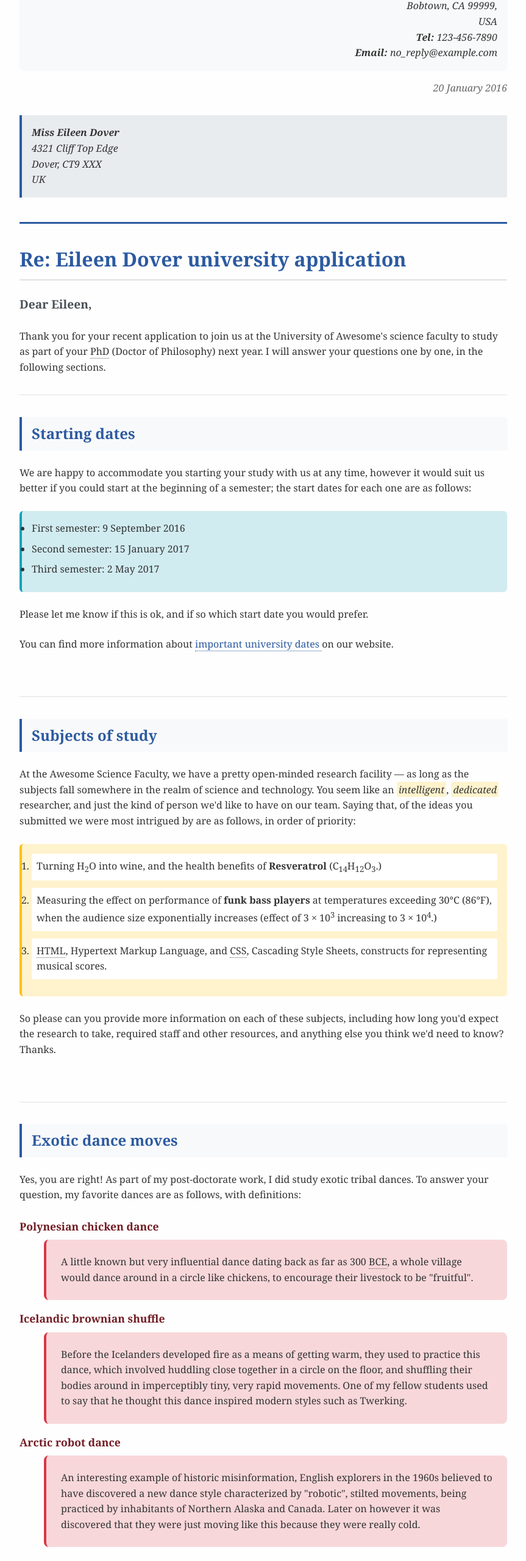
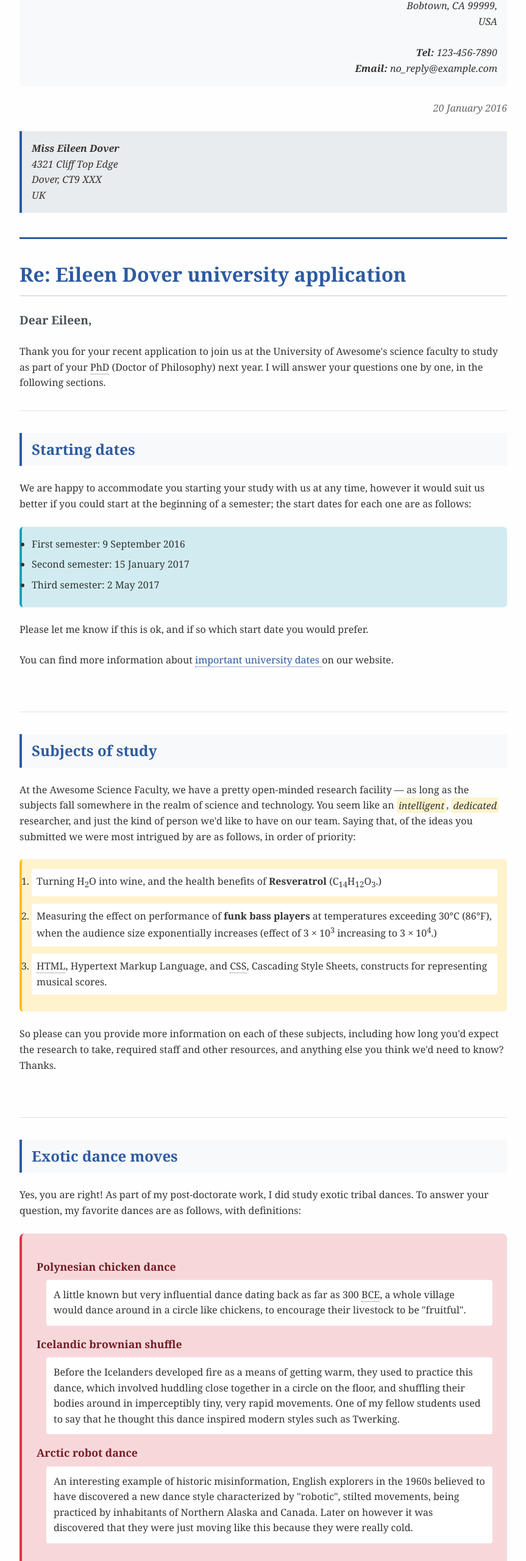
Before and after one commit to erinlcampbell/INST-630-Erin-Campbell-W2-CSS, a plain HTML site: page index.html in a window 1280 px wide. Shown: the part 200-2760 px from the top of the page at 61% size, without its empty margins (208-1071 px from the left). Drawn offline with Linux system fonts and the light colour scheme.

Commit message:
Add files via upload

```diff
--- a/index.html
+++ b/index.html
@@ -17,13 +17,13 @@
 Awesome Science faculty<br />
 University of Awesome<br />
 Bobtown, CA 99999,<br />
-USA<br />
+USA<br /> <br>
       <strong>Tel:</strong> 123-456-7890<br />
 <strong>Email:</strong> no_reply@example.com
 
   </address>
 
-  <p class="letter-date"><time datetime="2016-01-20">20 January 2016</time></p>
+  <p class="letter-paragraph letter-date"><time datetime="2016-01-20">20 January 2016</time></p>
 
   <address class="recipient-info">
 
@@ -34,7 +34,7 @@ UK
   </address>
 </div>
   <h1 class="letter-subject">Re: Eileen Dover university application</h1>
-  <p class="letter-greeting">Dear Eileen,</p>
+  <p class="letter-paragraph letter-greeting">Dear Eileen,</p>
   <p class="letter-paragraph">Thank you for your recent application to join us at the University of Awesome's science faculty to study as part of your <abbr class="abbreviation">PhD</abbr> (Doctor of Philosophy) next year. I will answer your questions one by one, in the following sections.</p>
   <div class="content-section">
   <h2 class="section-heading">Starting dates</h2>
@@ -60,19 +60,19 @@ UK
   <div class="content-section">
   <h2 class="section-heading">Exotic dance moves</h2>
   <p class="letter-paragraph">Yes, you are right! As part of my post-doctorate work, I did study exotic tribal dances. To answer your question, my favorite dances are as follows, with definitions:</p>
-  <dl >
+  <dl class="dance-definitions">
     <dt class="dance-term">Polynesian chicken dance</dt>
-    <dd class="dance-definitions">A little known but very influential dance dating back as far as 300 <abbr class="abbreviation">BCE</abbr>, a whole village would dance around in a circle like chickens, to encourage their livestock to be "fruitful".</dd>
+    <dd class="dance-definition">A little known but very influential dance dating back as far as 300 <abbr class="abbreviation">BCE</abbr>, a whole village would dance around in a circle like chickens, to encourage their livestock to be "fruitful".</dd>
     <dt class="dance-term">Icelandic brownian shuffle</dt>
-    <dd class="dance-definitions">Before the Icelanders developed fire as a means of getting warm, they used to practice this dance, which involved huddling close together in a circle on the floor, and shuffling their bodies around in imperceptibly tiny, very rapid movements. One of my fellow students used to say that he thought this dance inspired modern styles such as Twerking.</dd>
+    <dd class="dance-definition">Before the Icelanders developed fire as a means of getting warm, they used to practice this dance, which involved huddling close together in a circle on the floor, and shuffling their bodies around in imperceptibly tiny, very rapid movements. One of my fellow students used to say that he thought this dance inspired modern styles such as Twerking.</dd>
     <dt class="dance-term">Arctic robot dance</dt>
-    <dd class="dance-definitions">An interesting example of historic misinformation, English explorers in the 1960s believed to have discovered a new dance style characterized by "robotic", stilted movements, being practiced by inhabitants of Northern Alaska and Canada. Later on however it was discovered that they were just moving like this because they were really cold.</dd>
+    <dd class="dance-definition">An interesting example of historic misinformation, English explorers in the 1960s believed to have discovered a new dance style characterized by "robotic", stilted movements, being practiced by inhabitants of Northern Alaska and Canada. Later on however it was discovered that they were just moving like this because they were really cold.</dd>
   </dl>
       </div>
   <div class="letter-closing">
-  <p class="closing-phrase">Yours sincerely,</p>
-  <p class="signature">Dr Eleanor Gaye</p>
-      <p class="university-motto">University of Awesome motto: <q class="inline-quote">Be awesome to each other.</q> -- <cite class="citation">The memoirs of Bill S Preston, </cite><abbr class="abbreviation">Esq.</abbr></p>
+  <p class="letter-paragraph closing-phrase">Yours sincerely,</p>
+  <p class="letter-paragraph signature">Dr Eleanor Gaye</p>
+      <p class="letter-paragraph university-motto">University of Awesome motto: <q class="inline-quote">Be awesome to each other.</q> -- <cite class="citation">The memoirs of Bill S Preston, </cite><abbr class="abbreviation">Esq.</abbr></p>
   <img src="https://encrypted-tbn0.gstatic.com/images?q=tbn:ANd9GcR04UWFZQRkGKVStmZjRKpLjIRFYrTIzT_SXw&s" alt="">
     </div>
 </body>
```
